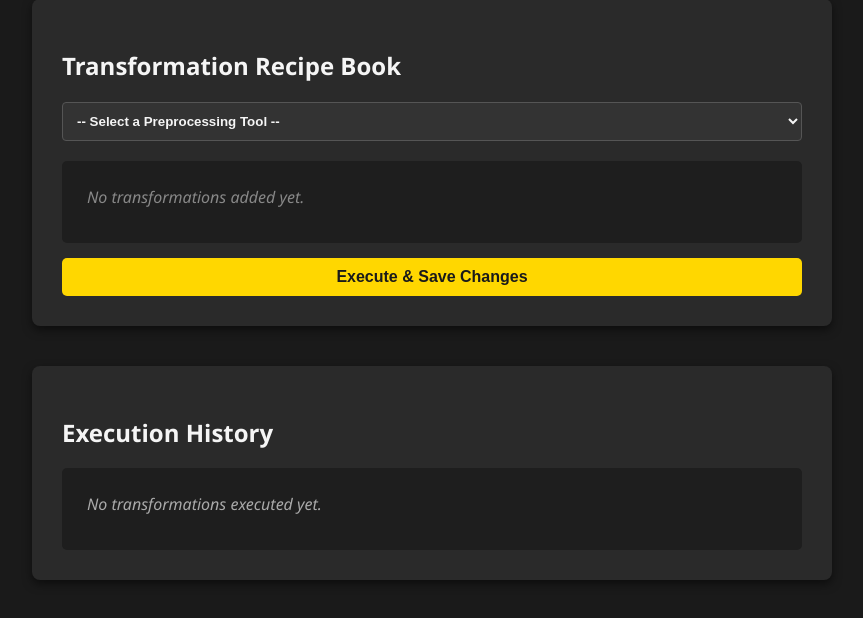
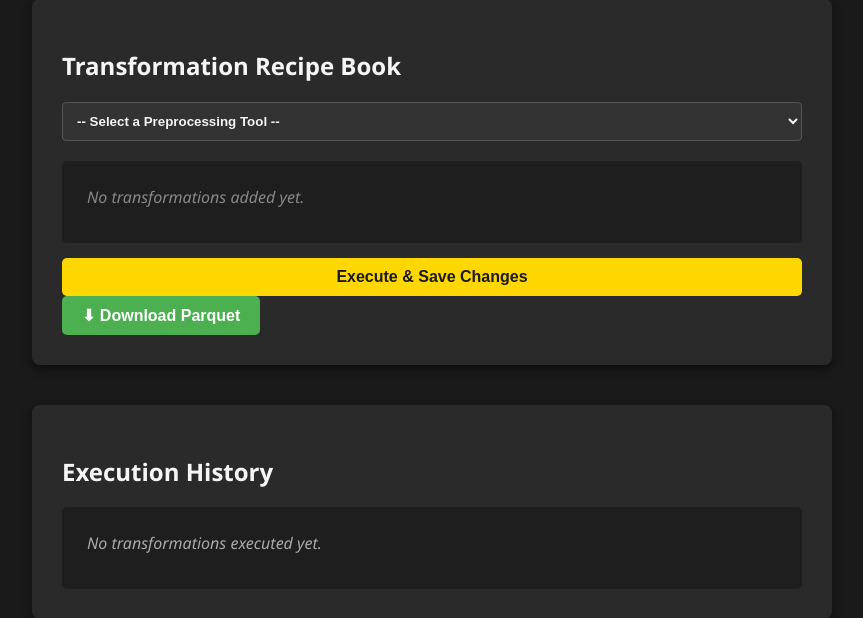
Before and after one commit to jainvidit08/InsightFlow, a Flask app: page / in a window 1280 px wide. Shown: the part 563-1181 px from the top of the page, without its empty margins (208-1071 px from the left). Before the commit the page ends 1143 px from the top, so only its background shows below. Run offline with Flask 3, Linux system fonts and the light colour scheme; tables that the repository leaves empty hold one stand-in row (values such as "Sample post"); parts of the project's set-up code (start-up, migrations or seed data) failed here and were passed over.

Commit message:
Download Perquet file feature

```diff
--- a/app.py
+++ b/app.py
@@ -1,7 +1,7 @@
 import os
 import pandas as pd
 import dask.dataframe as dd
-from flask import Flask, render_template, request, jsonify
+from flask import Flask, render_template, request, jsonify,send_file
 import json
 import sqlite3
 import shutil
@@ -9,6 +9,7 @@ from dask_ml.preprocessing import StandardScaler
 from dask_ml.decomposition import PCA
 import dask.array as da
 import numpy as np
+import pyarrow.parquet as pq
 
 app = Flask(__name__)
 
@@ -508,5 +509,57 @@ def get_scatter_data():
         print(f"Scatter Plot Error: {e}")
         return jsonify({"status": "error", "message": str(e)}), 500
 
+@app.route('/download', methods=['GET'])
+def download():
+    """Merges Dask directory into a single Parquet file and streams it."""
+    try:
+        # Find the active dataset folder (ignoring single files we might have already merged)
+        files = [f for f in os.listdir(UPLOAD_FOLDER) if f.endswith('.parquet') and not f.startswith('single_')]
+        if not files:
+            return jsonify({"status": "error", "message": "No dataset found to download."}), 404
+
+        parquet_dir = os.path.join(UPLOAD_FOLDER, files[0])
+        single_file_path = os.path.join(UPLOAD_FOLDER, "single_cleaned_dataset.parquet")
+
+        # If Dask created a directory, merge it into a single file
+        if os.path.isdir(parquet_dir):
+            print("Converting Dask Parquet directory into a single file safely...")
+            part_files = [f for f in os.listdir(parquet_dir) if f.endswith('.parquet')]
+
+            if not part_files:
+                return jsonify({"status": "error", "message": "Dataset is empty."}), 404
+
+            # Get schema from the first partition
+            first_part_path = os.path.join(parquet_dir, part_files[0])
+            schema = pq.read_schema(first_part_path)
+
+            # Open a writer for the single file
+            with pq.ParquetWriter(single_file_path, schema) as writer:
+                for part_name in part_files:
+                    part_path = os.path.join(parquet_dir, part_name)
+                    pf = pq.ParquetFile(part_path)
+
+                    # Read and write in tiny memory-safe batches
+                    for batch in pf.iter_batches():
+                        writer.write_batch(batch)
+
+            download_target = single_file_path
+        else:
+            # Fallback just in case it's already a single file
+            download_target = parquet_dir
+
+        print(f"Opening stream for: {download_target}")
+
+        # Stream the single, perfectly formatted .parquet file!
+        return send_file(
+            download_target,
+            as_attachment=True,
+            download_name="cleaned_dataset.parquet",
+            mimetype="application/octet-stream"
+        )
+    except Exception as e:
+        print(f"Download error: {e}")
+        return jsonify({"status": "error", "message": "Failed to stream file."}), 500
+
 if __name__ == '__main__':
     app.run(debug=True, port=5000)
--- a/static/main.js
+++ b/static/main.js
@@ -671,3 +671,10 @@ async function fetchScatterPlot() {
         titleElement.textContent = "Data Insights Gallery";
     }
 }
+
+// --- NEW CODE: STREAMING DOWNLOAD ---
+function downloadDataset() {
+    // Redirecting the window to this route triggers the browser's native download manager.
+    // This allows the browser to securely accept the chunked stream from Flask!
+    window.location.href = '/download';
+}
--- a/templates/dashboard.html
+++ b/templates/dashboard.html
@@ -111,6 +111,9 @@
             </div>
 
             <button id="executeBtn" class="btn-primary" style="margin-top: 15px; width: 100%;">Execute & Save Changes</button>
+            <div>
+                <button class="btn-primary" style="background-color: #4CAF50; color: white;" onclick="downloadDataset()">⬇ Download Parquet</button>
+            </div>
         </section>
         <section class="history-section" style="margin-top: 40px; margin-bottom: 40px;">
             <h2>Execution History</h2>
```
